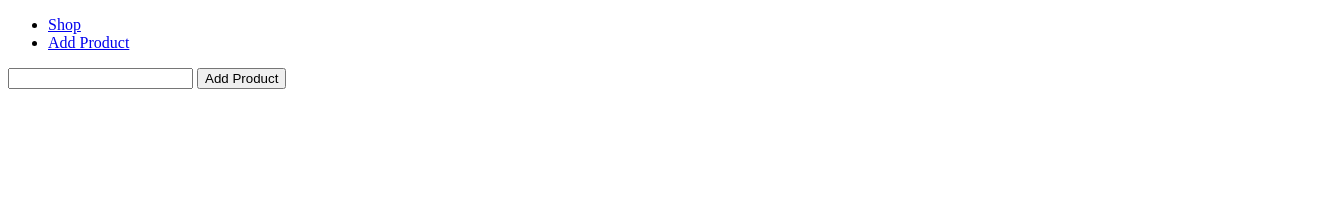
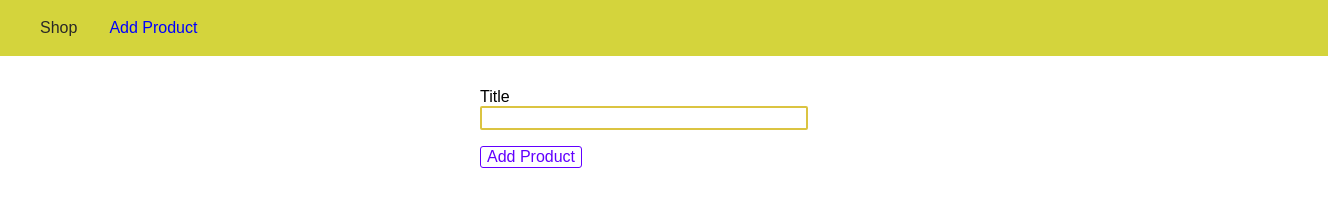
Before and after one commit to anurag-10-git/starting-express-js, a website: page views/add-product.html in a window 1280 px wide. Shown: the whole page, 1328 px wide, since content can reach past the window. Drawn offline with Linux system fonts and the light colour scheme.

Commit message:
basics finished

```diff
--- a/app.js
+++ b/app.js
@@ -8,6 +8,7 @@ const adminRoute = require('./routes/admin')
 const shopRoute = require('./routes/shop');
 
 app.use(bodyParser.urlencoded({extended:false}))
+app.use(express.static(path.join(__dirname,'public')))
 
 app.use('/admin',adminRoute);
 
--- /dev/null
+++ b/public/css/main.css
@@ -0,0 +1,45 @@
+body {
+    margin: 0;
+    padding: 0;
+    font-family: sans-serif;
+}
+
+main {
+    padding: 1rem;
+}
+
+.main-header {
+ width: 100%;
+ height: 3.5rem;
+ background-color: rgba(199, 199, 0, 0.765);
+ padding: 0 1.5rem;
+}
+
+.main-header__nav {
+ height: 100%;
+ display: flex;
+ align-items: center;
+}
+
+.main-header__item-list {
+    margin: 0;
+    list-style: none;
+    padding:0 ;
+    display: flex;
+}
+
+.main-header__item {
+    margin: 0 1rem;
+    padding:0 ;
+}
+
+.main-header__item a {
+    text-decoration: none;
+    color:  rgb(41, 40, 40);
+}
+
+.main-header__item a:hover,
+.main-header__item a:active,
+.main-header__item a.active {
+    color: #0000ff;
+}
--- /dev/null
+++ b/public/css/product.css
@@ -0,0 +1,39 @@
+
+.product-form {
+    width: 20rem;
+    max-width: 90%;
+    margin: auto;
+}
+
+.form-control {
+    margin: 1rem 0;
+}
+
+.form-control label,
+.form-control input{
+  display: block;
+  width: 100%;
+}
+
+.form-control input {
+    border: 2px solid #dbc441;
+    font: inherit;
+    border-radius: 2px;
+
+}
+
+button {
+    font: inherit;
+    border: 1px solid #6200ff;
+    color: #6200ff;
+    background-color: white;
+    border-radius: 3px;
+    cursor: pointer;
+
+}
+
+button:hover,
+button:active {
+   background-color: #6200ff;
+   color: white;
+}
--- a/routes/admin.js
+++ b/routes/admin.js
@@ -2,13 +2,17 @@ const express = require('express');
 const path = require('path');
 const router = express.Router();
 
+const rootDir = require('../util/path')
+
 router.get('/add-product',(req, res , next)=>{
     console.log('The add product page!');
-    res.sendFile(path.join(__dirname,'../','views','add-product.html'));
+    console.log(rootDir);
+    res.sendFile(path.join(rootDir,'views','add-product.html'));
  });
 
  router.post('/add-product',(req,res,next)=>{
     console.log(req.body);
     res.redirect('/');
  })
+
 module.exports = router;
--- a/routes/shop.js
+++ b/routes/shop.js
@@ -1,10 +1,11 @@
 const express = require('express');
 const path = require('path');
-
+const rootDir = require('../util/path');
 const router = express.Router();
 
 router.get('/',(req, res , next)=>{
-    res.sendFile(path.join(__dirname,'../','views', 'shop.html'));
+    console.log(rootDir);
+    res.sendFile(path.join(rootDir ,'views', 'shop.html'));
 });
 
 
--- /dev/null
+++ b/util/path.js
@@ -0,0 +1,4 @@
+const path = require('path');
+
+
+module.exports = path.dirname(process.mainModule.filename);
--- a/views/add-product.html
+++ b/views/add-product.html
@@ -5,21 +5,28 @@
     <meta http-equiv="X-UA-Compatible" content="IE=edge">
     <meta name="viewport" content="width=device-width, initial-scale=1.0">
     <title>Document</title>
+    <link rel="stylesheet" href="/css/main.css">
+    <link rel="stylesheet" href="/css/product.css">
 </head>
 <body>
-    <header>
-        <nav>
-            <ul>
-                <li><a href="/">Shop</a></li>
-                <li><a href="/add-product">Add Product</a></li>
+    <header class="main-header">
+        <nav class="main-header__nav">
+            <ul class="main-header__item-list">
+                <li class="main-header__item"><a href="/">Shop</a></li>
+                <li class="main-header__item"><a class="active" href="/admin/add-product">Add Product</a></li>
             </ul>
         </nav>
     </header>
 
     <main>
-<form action="/add-product" method="POST">
-    <input type="text" name="title">
+
+<form action="/admin/add-product" class="product-form" method="POST">
+    <div class="form-control">
+        <label for="title">Title</label>
+        <input type="text" name="title" title="title">
+    </div>
     <button type="submit">Add Product</button>
+
 </form>
     </main>
 </body>
```
Also changed, not shown: views/error.html (+11 -0 lines), views/shop.html (+6 -5 lines).
